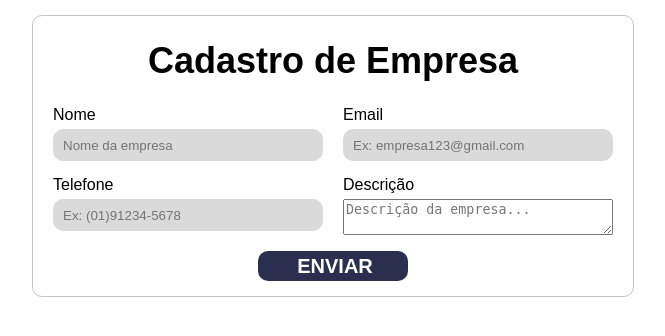
After one commit to MarcosSilva13/SysCursos, a PHP site: page /Admin/formAddCompany.php in a window 1280 px wide. The commit adds this page. Shown: the top 336 px of the page, without its empty margins (307-972 px from the left). Run offline with PHP 8.4, Linux system fonts and the light colour scheme; the visitor is signed in with stand-in values (Sample User, id 1).

Commit message:
Funções para adicionar empresa

```diff
--- a/Admin/configAdmin.php
+++ b/Admin/configAdmin.php
@@ -16,7 +16,7 @@
         <div class="user-config">
             <a class="edit-user" href="../view/formEditUser.php">Editar conta</a>
             <a class="add-course" href="#">Cadastrar Curso</a>
-            <a class="add-company" href="#">Cadastrar Empresa</a>
+            <a class="add-company" href="formAddCompany.php">Cadastrar Empresa</a>
             <a class="add-provider" href="#">Cadastrar Fornecimento</a>
             <a class="delete-user" href="../deleteUser.php">Deletar conta</a>
         </div>
--- /dev/null
+++ b/Admin/formAddCompany.php
@@ -0,0 +1,77 @@
+<!DOCTYPE html>
+<html lang="pt_BR">
+<head>
+    <meta charset="UTF-8">
+    <meta http-equiv="X-UA-Compatible" content="IE=edge">
+    <meta name="viewport" content="width=device-width, initial-scale=1.0">
+    <link rel="stylesheet" href="https://cdnjs.cloudflare.com/ajax/libs/font-awesome/6.0.0/css/all.min.css">
+    <link rel="stylesheet" href="../CSS/coursesDefaultStyle.css">
+    <link rel="stylesheet" href="../CSS/menuStyle.css">
+    <link rel="stylesheet" href="../CSS/formAddCompany.css">
+    <link rel="stylesheet" href="../CSS/messages.css">
+    <title>Cadastro - Empresas</title>
+</head>
+<body>
+    <?php require_once '../view/menuDefault.php' ?>
+    <main id="content">
+        <div id="messages">
+            <?php //sessão vindo de registerCompany.php
+                if (isset($_SESSION['registration-ok'])): ?>
+                    <div class="message-confirm">
+                        Confirmação: Cadastro realizado com sucesso!
+                        <span class="btn-close-message" onclick="closeMessage(event);">&times;</span><br>
+                    </div>
+            <?php endif; unset($_SESSION['registration-ok']); ?>
+
+            <?php //sessão vindo de registerCompany.php
+                if (isset($_SESSION['registration-fail'])): ?>
+                    <div class="message-error">
+                        Erro: Não foi possivel realizar o cadastro!
+                        <span class="btn-close-message" onclick="closeMessage(event);">&times;</span><br>
+                    </div>
+            <?php endif; unset($_SESSION['registration-fail']); ?>
+
+            <?php //sessão vindo de registerCompany.php
+                if (isset($_SESSION['registration-missing-values'])): ?>
+                    <div class="message-warning">
+                        Atenção: Dados insuficientes para realizar o cadastro!
+                        <span class="btn-close-message" onclick="closeMessage(event);">&times;</span><br>
+                    </div>
+            <?php endif; unset($_SESSION['registration-missing-values']); ?>
+        </div>
+
+        <div class="area-form-company">
+            <div class="form-company">
+                <h1>Cadastro de Empresa</h1>
+                <form action="registerCompany.php" method="POST">
+                    <div class="form-fields">
+                        <div class="div-nome">
+                            <label for="name">Nome</label>
+                            <input type="text" name="name-company" id="name-company" placeholder="Nome da empresa" required>
+                        </div>
+                        <div class="div-email">
+                            <label for="email">Email</label>
+                            <input type="email" name="email-company" id="email-company" placeholder="Ex: empresa123@gmail.com" required>
+                        </div>
+                        <div class="div-tel">
+                            <label for="telephone">Telefone</label>
+                            <input oninput="mascarat(this, 'tele')" type="tel" name="tel-company" id="tel-company"
+                            pattern="[(0-9)]{4}[0-9]{5}-[0-9]{4}" placeholder="Ex: (01)91234-5678" maxlength="14" required>
+                        </div>
+                        <div class="div-desc">
+                            <label for="description">Descrição</label>
+                            <textarea name="description-company" id="description-company" cols="30" rows="2" placeholder="Descrição da empresa..." required></textarea>
+                        </div>
+                    </div>
+                    <div class="botao-enviar">
+                        <input type="submit" id="send-data-company" value="Enviar">
+                    </div>
+                </form>
+            </div>
+        </div>
+    </main>
+    <script src="../JS/controleMenu.js"></script>
+    <script src="../JS/mascaraCampos.js"></script>
+    <script src="../JS/messages.js"></script>
+</body>
+</html>
--- a/dao/DaoCompany.php
+++ b/dao/DaoCompany.php
@@ -8,6 +8,7 @@ class DaoCompany
     {
         $sql = 'insert into empresas (nome_emp, email_emp, telefone_emp, descricao_emp)
         values (?, ?, ?, ?);';
+        try {
             $pst = Connection::getPreparedStatement($sql);
             $pst->bindValue(1, $company->getName());
             $pst->bindValue(2, $company->getEmail());
@@ -17,6 +18,10 @@ class DaoCompany
             if ($pst->execute()) {
                 return true;
             } else {
+                return false;
+            }
+        } catch(PDOException $ex) {
+            //$ex->getMessage();
             return false;
         }
     }
```
Also changed, not shown: Admin/registerCompany.php (added, +30 -0 lines). Lines whose indentation alone changed are shown as unchanged.
